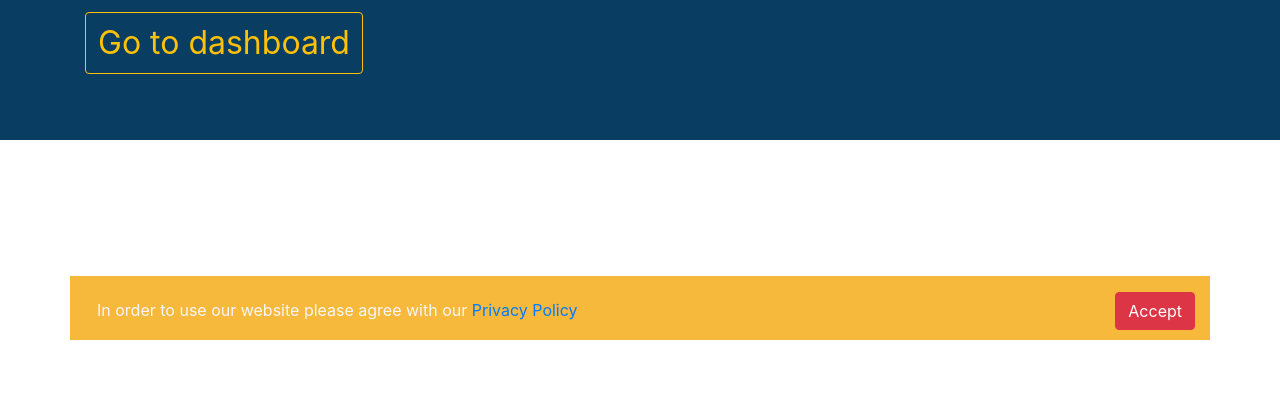
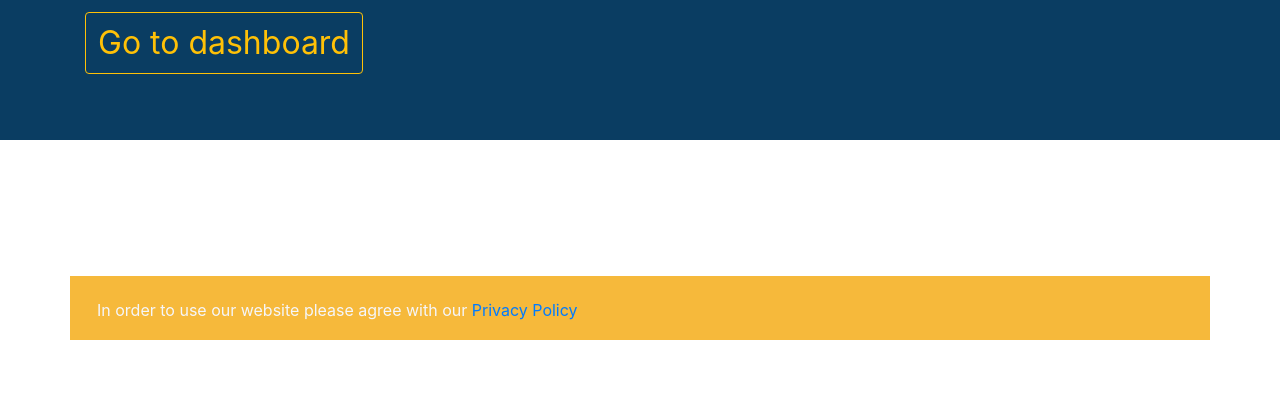
Before and after one commit to DataManagementLab/collab-coursebook, a Django app: page / in a window 1280 px wide. Shown: the part 460-880 px from the top of the page. Run offline with Django 3.2, Linux system fonts and the light colour scheme; the visitor is signed in with stand-in values (Sample User, id 1); data comes from the database, SQL or seed files in the repository; some libraries are stand-ins or nearby versions.

Commit message:
First improvements on privacy policy code
Add missing migration
Improve model
Clean template tag code
Rename functions to better reflect their function
Deactivate non-functional code

```diff
--- a/base/models/profile.py
+++ b/base/models/profile.py
@@ -3,7 +3,6 @@ from django.contrib.auth.models import User
 from django.db.models.signals import post_save
 from django.dispatch import receiver
 from django.utils.translation import gettext_lazy as _
-
 
 
 class Profile(models.Model):
@@ -12,12 +11,12 @@ class Profile(models.Model):
     pic = models.ImageField(verbose_name=_("Profile picture"), upload_to="profile_pics", blank=True)
     stared_courses = models.ManyToManyField("Course", verbose_name=_("Stared courses:"), related_name="staring_users")
 
-    accept_privacy_policy = models.BooleanField(verbose_name=_("Privacy Policy"), null=True)
+    accept_privacy_policy = models.BooleanField(verbose_name=_("Privacy Policy"), blank=True, default=False)
 
     def __str__(self):
         return str(self.user)
 
-    def privacy_policy(self):
+    def user_accepted_privacy_policy(self):
         # update that the user accepted our privacy policy
         self.accept_privacy_policy = True
         self.save()
--- a/frontend/templates/frontend/privacy_policy_banner.html
+++ b/frontend/templates/frontend/privacy_policy_banner.html
@@ -15,7 +15,7 @@
     <div id="pp-container" style="position: sticky;bottom: 0%;background: #f6b93b;color: #f5f6fa;padding-top:1em;padding-bottom:3em;" class="container">
         <div class="float-left" style="  padding: 0.375rem 0.75rem;"> <a> {% trans "In order to use our website please agree with our" %} </a> <a href="{% url "frontend:privacy-policy" %}">{% trans "Privacy Policy" %}</a>
         </div>
-        <a class="btn btn-danger float-right" onclick="hide();{{ user|accept_privacy_policy_tag }} ">{% trans "Accept" %}</a>
+        <!--<a class="btn btn-danger float-right" onclick="hide()">{% trans "Accept" %}</a>-->
     </div>
 
 {% endif %}
--- a/frontend/templatetags/cc_frontend_tags.py
+++ b/frontend/templatetags/cc_frontend_tags.py
@@ -133,9 +133,7 @@ def check_privacy_policy(user):
     :return: boolean
     """
     if user.get_username() != "":  # visitors on the website don't have an account name
-        profile = user.profile
-        if profile.accept_privacy_policy is None:
-            return True
+        return not user.profile.accept_privacy_policy
     return False
 
 
@@ -146,5 +144,5 @@ def accept_privacy_policy_tag(user):
     :return: footer info
     :rtype: dict[str, str]
     """
-    if user.profile.accept_privacy_policy is None:
-        user.profile.privacy_policy()
+    if not user.profile.accept_privacy_policy:
+        user.profile.user_accepted_privacy_policy()
```
Also changed, not shown: base/migrations/0011_user_accept_privacy_policy.py (added).
